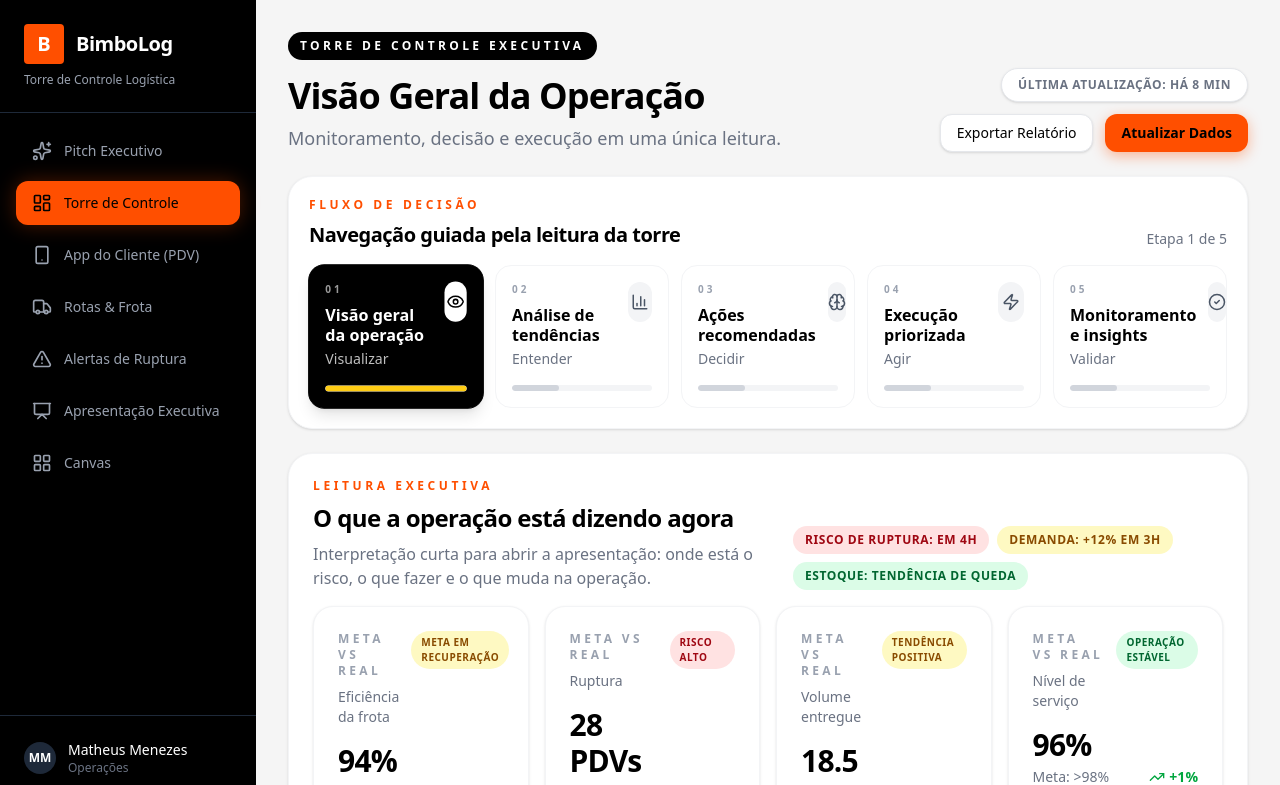
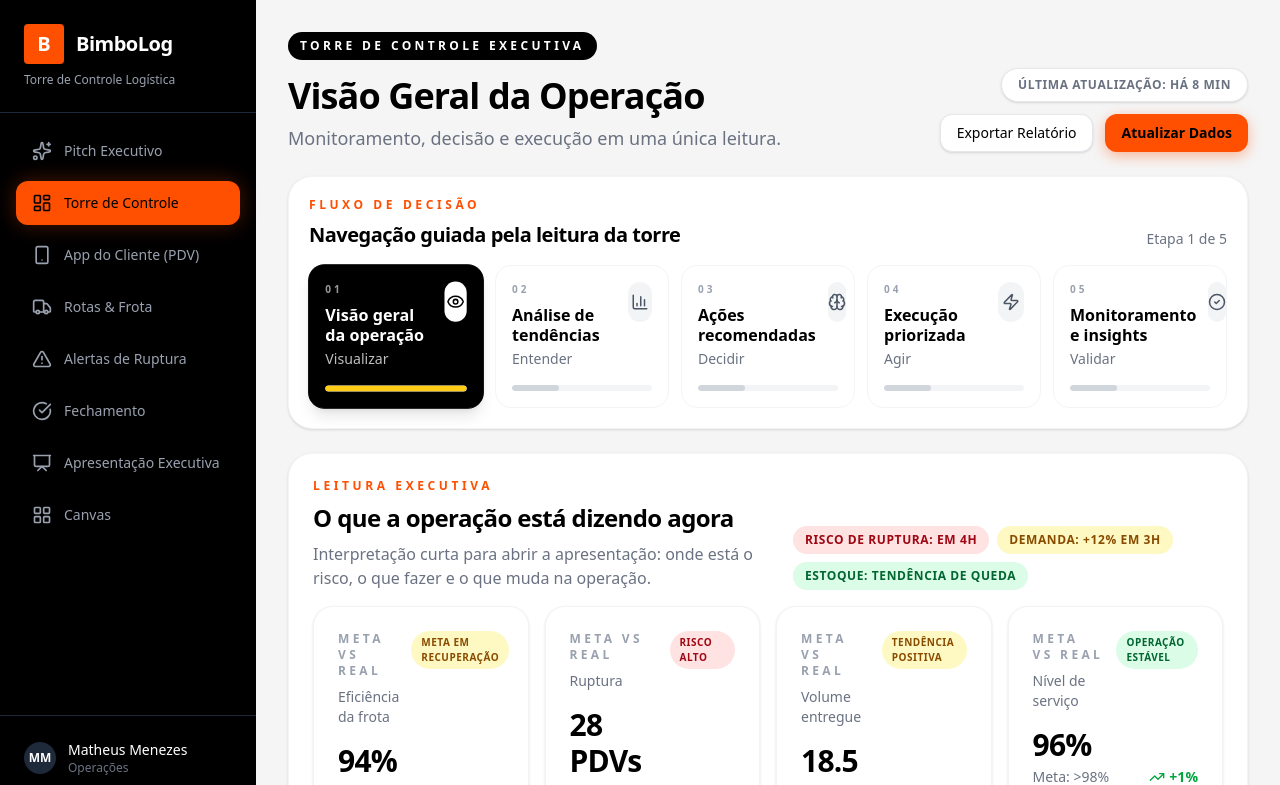
Before and after one commit to Matheusmb3/BIMBO, a React (Vite) app: page / in a window 1280 px wide. Shown: the top 785 px of the page. Built offline with nearby package versions, Linux system fonts and the light colour scheme; a web font is replaced by a local one.

Commit message:
feat: implement main application layout with navigation sidebar and dynamic view switching

```diff
--- a/src/App.tsx
+++ b/src/App.tsx
@@ -54,6 +54,11 @@ export default function App() {
         {activeTab === 'pos-app' && <POSApp initialStep={actionFocus?.step ?? 0} focusAction={actionFocus} />}
         {activeTab === 'routes' && <RoutesFleet highlightRouteId={actionFocus?.key} focusAction={actionFocus} />}
         {activeTab === 'alerts' && <AlertsPanel focusStoreId={actionFocus?.key} focusAction={actionFocus} />}
+        {activeTab === 'closing' && (
+          <div className="flex items-center justify-center h-full">
+            <p className="text-2xl font-bold text-gray-400">Tela de Fechamento - Em breve</p>
+          </div>
+        )}
       </main>
     </div>
   );
--- a/src/components/Sidebar.tsx
+++ b/src/components/Sidebar.tsx
@@ -1,4 +1,4 @@
-import { LayoutDashboard, Smartphone, Truck, AlertTriangle, Presentation, LayoutGrid, Sparkles } from "lucide-react";
+import { LayoutDashboard, Smartphone, Truck, AlertTriangle, Presentation, LayoutGrid, Sparkles, CheckCircle } from "lucide-react";
 import { cn } from "../lib/utils";
 
 interface SidebarProps {
@@ -13,6 +13,7 @@ export function Sidebar({ activeTab, setActiveTab }: SidebarProps) {
     { id: "pos-app", label: "App do Cliente (PDV)", icon: Smartphone },
     { id: "routes", label: "Rotas & Frota", icon: Truck },
     { id: "alerts", label: "Alertas de Ruptura", icon: AlertTriangle },
+    { id: "closing", label: "Fechamento", icon: CheckCircle },
     { id: "presentation", label: "Apresentação Executiva", icon: Presentation },
     { id: "canvas", label: "Canvas", icon: LayoutGrid },
   ];
```
